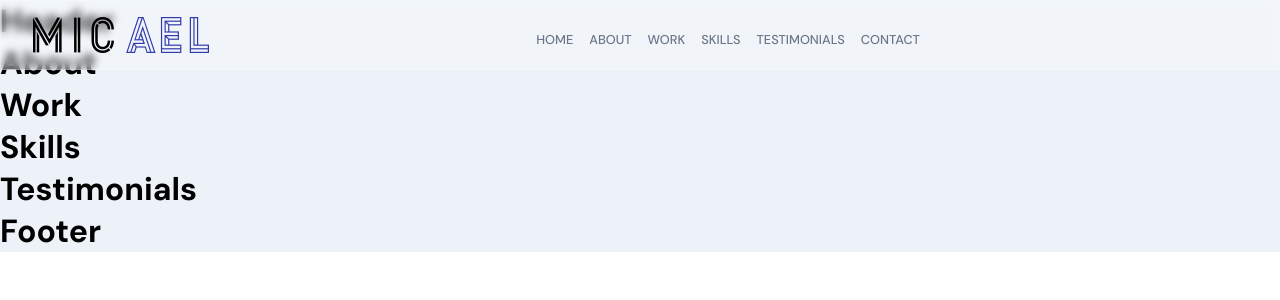
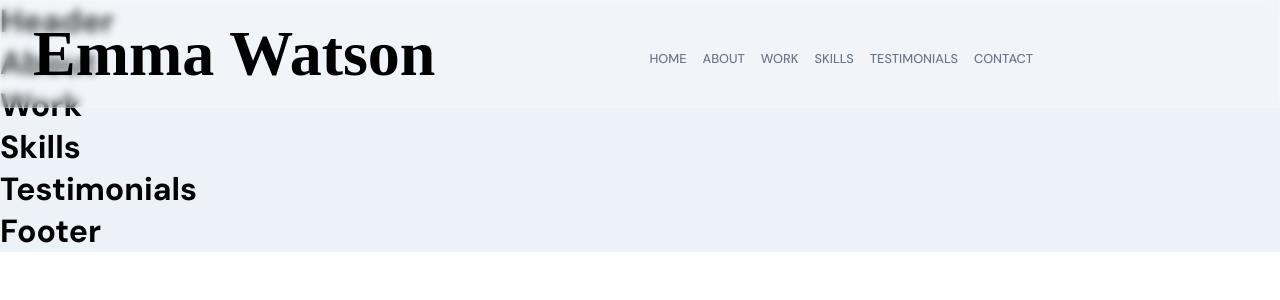
Before and after one commit to DasunKanishka/sanity-portfolio, a React (Create React App) app in the folder frontend-react/: page / in a window 1280 px wide. Shown: the top 300 px of the page. Built offline with nearby package versions, Linux system fonts and the light colour scheme; a web font is replaced by a local one.

Commit message:
Update navbar

```diff
--- a/frontend-react/src/components/Navbar/Navbar.jsx
+++ b/frontend-react/src/components/Navbar/Navbar.jsx
@@ -20,9 +20,7 @@ const Navbar = () => {
 
 	return (
 		<nav className="app__navbar">
-			<div className="app__navbar-logo">
-				<img src={images.logo} alt="logo" />
-			</div>
+			<div className="app__navbar-logo">Emma Watson</div>
 
 			<ul className="app__navbar-links">
 				{menuItems.map(item => {
--- a/frontend-react/src/components/Navbar/Navbar.scss
+++ b/frontend-react/src/components/Navbar/Navbar.scss
@@ -2,17 +2,22 @@
 	display: flex;
 	align-items: center;
 	justify-content: space-between;
-	width: 100%;
 	padding: 1rem 2rem;
 	background-color: rgba($color: #ffffff, $alpha: 0.25);
 	backdrop-filter: blur(4px);
 	-webkit-backdrop-filter: blur(4px);
 	border: 1px solid rgba($color: #ffffff, $alpha: 0.25);
 	position: fixed;
+	top: 0;
+	right: 0;
+	left: 0;
 
 	&-logo {
 		display: flex;
 		align-items: center;
+		font-family: var(--font-grypen);
+		font-size: 4rem;
+		font-weight: 700;
 	}
 
 	&-links {
```
